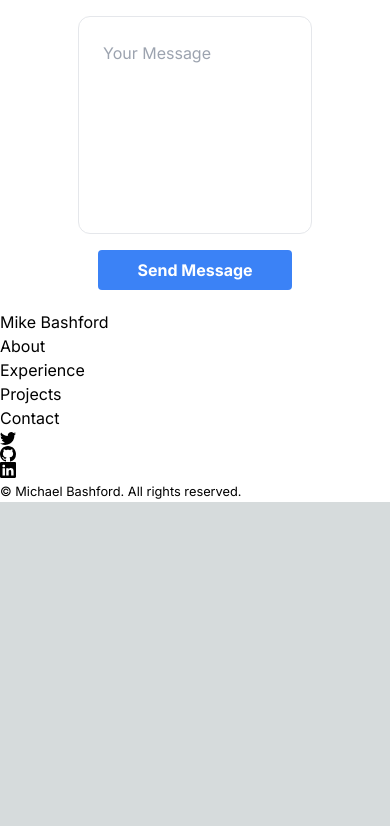
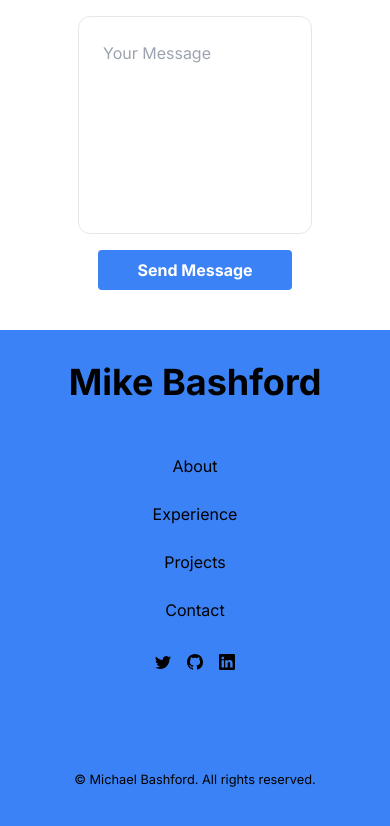
Before and after one commit to mikebashford/my-portfolio-page, a Next.js app: page / in a window 390 px wide. Shown: the part 5910-6736 px from the top of the page. Before the commit the page ends 6412 px from the top, so only its background shows below. Built offline with nearby package versions, Linux system fonts and the light colour scheme.

Commit message:
Updated footer styling and responsiveness

```diff
--- a/app/ui/footer.tsx
+++ b/app/ui/footer.tsx
@@ -1,39 +1,55 @@
 import { BsTwitter, BsGithub, BsLinkedin } from "react-icons/bs";
+import Link from "next/link";
 
 export default async function Footer() {
   return (
-    <footer>
-      <a href="/" className="footer__logo">
-        Mike Bashford
-      </a>
-      <ul className="permalinks">
+    <footer className="bg-blue-500 px-12 text-center mt-5">
+      <h1 className="my-8 inline-block font-bold text-4xl">Mike Bashford</h1>
+      <ul className="flex flex-wrap justify-center space-x-8 mb-8 max-md:flex max-md:flex-col max-md:gap-6 max-md:mt-5 max-md:space-x-0">
         <li>
-          <a href="/about">About</a>
+          <Link href="/about" className="hover:text-blue-700 ">
+            About
+          </Link>
         </li>
         <li>
-          <a href="/experience">Experience</a>
+          <Link href="/experience" className="hover:text-blue-700 ">
+            Experience
+          </Link>
         </li>
         <li>
-          <a href="/projects">Projects</a>
+          <Link href="/projects" className="hover:text-blue-700 ">
+            Projects
+          </Link>
         </li>
         <li>
-          <a href="/contact">Contact</a>
+          <Link href="/contact" className="hover:text-blue-700 ">
+            Contact
+          </Link>
         </li>
       </ul>
 
-      <div className="footer__socials">
-        <a href="https://twitter.com">
+      <div className="flex flex-wrap justify-center gap-4 mb-24">
+        <Link
+          href="https://twitter.com/mikebashford"
+          className="hover:text-blue-700 "
+        >
           <BsTwitter />
-        </a>
-        <a href="https://github.com">
+        </Link>
+        <Link
+          href="https://github.com/mikebashford"
+          className="hover:text-blue-700 "
+        >
           <BsGithub />
-        </a>
-        <a href="https://linkedin.com">
+        </Link>
+        <Link
+          href="https://linkedin.com/in/mikebashford"
+          className="hover:text-blue-700 "
+        >
           <BsLinkedin />
-        </a>
+        </Link>
       </div>
 
-      <div className="footer__copyright">
+      <div className="mb-12">
         <small>&copy; Michael Bashford. All rights reserved.</small>
       </div>
     </footer>
```
